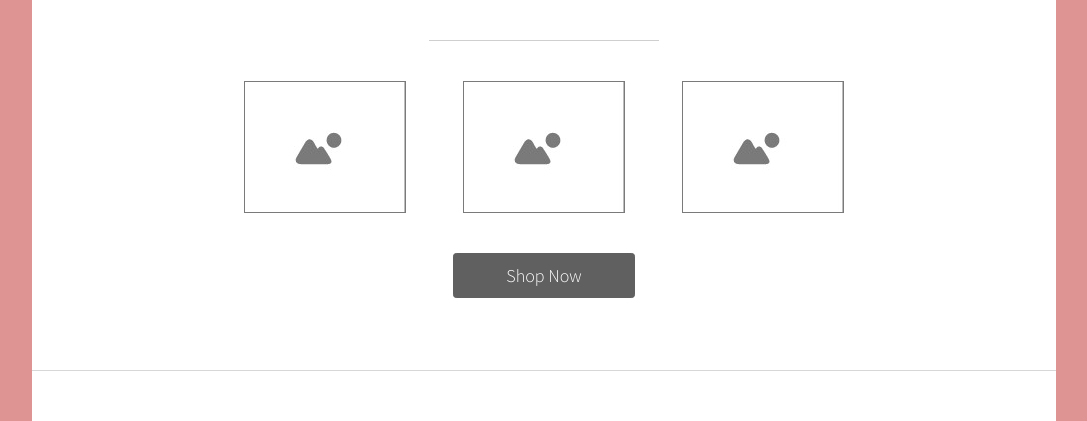
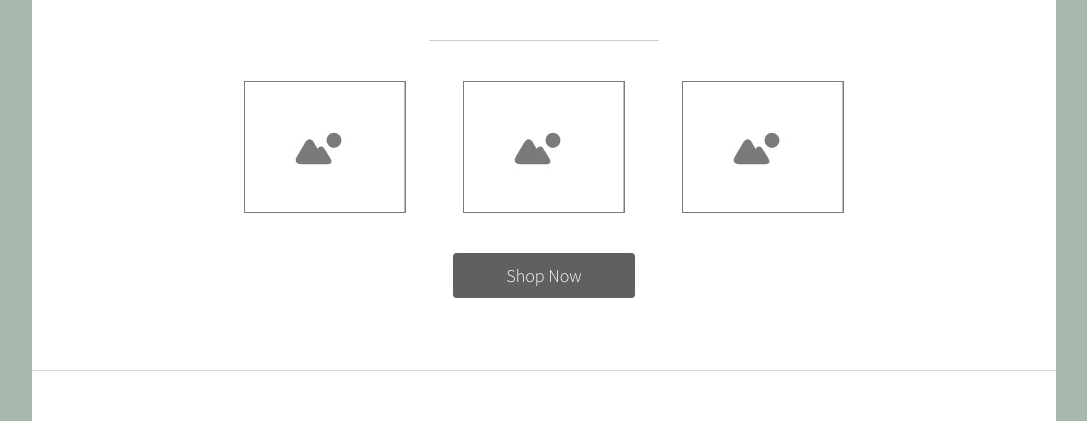
Before and after one commit to don-vicenzo/e-commerce, a website: page index.html in a window 1280 px wide. Shown: the part 213-634 px from the top of the page, without its empty margins (96-1183 px from the left). Drawn offline with nearby package versions, Linux system fonts and the light colour scheme.

Commit message:
Update style.css

```diff
--- a/css/style.css
+++ b/css/style.css
@@ -3,7 +3,7 @@ body {
     font-family: 'Lato', sans-serif;
     /* overflow-x: hidden; */
     height: 100vh;
-    background-color: rgb(223, 148, 148);
+    background-color: rgb(167, 184, 174);
 }
 
 
```
